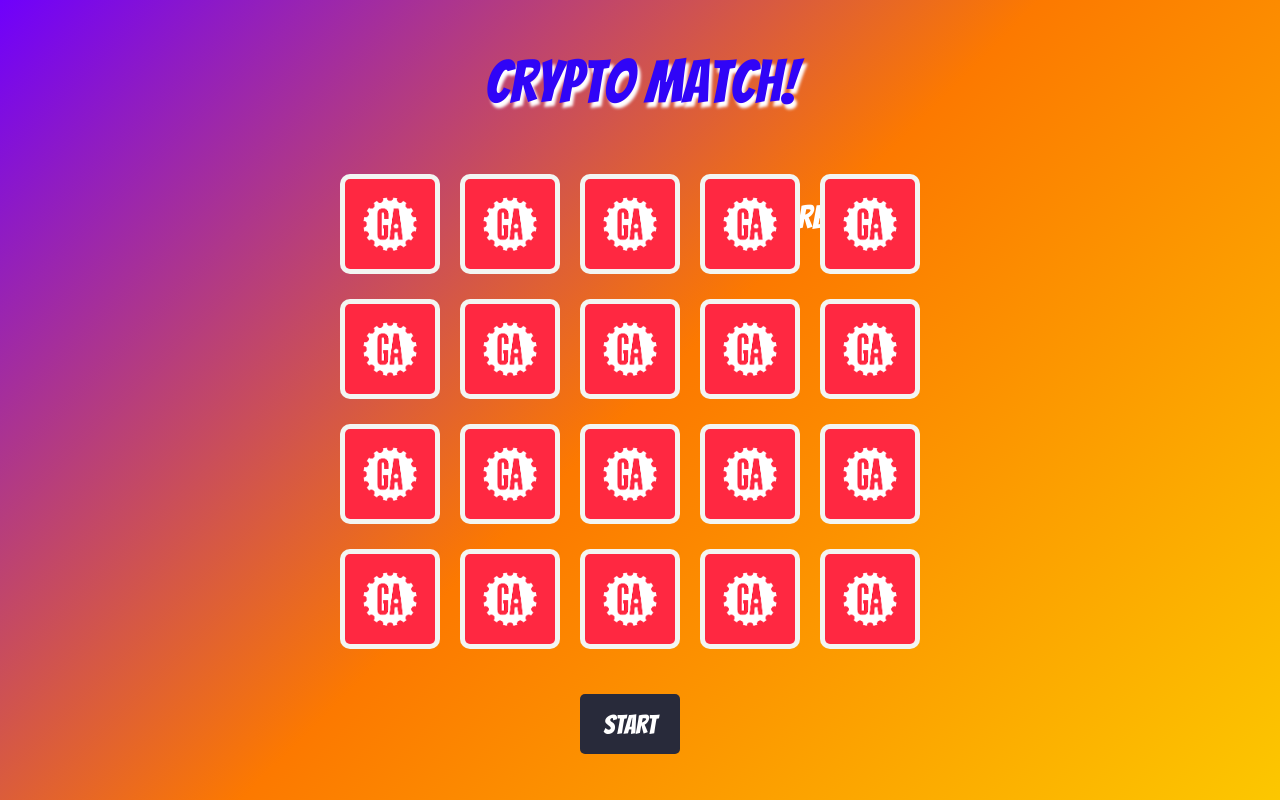
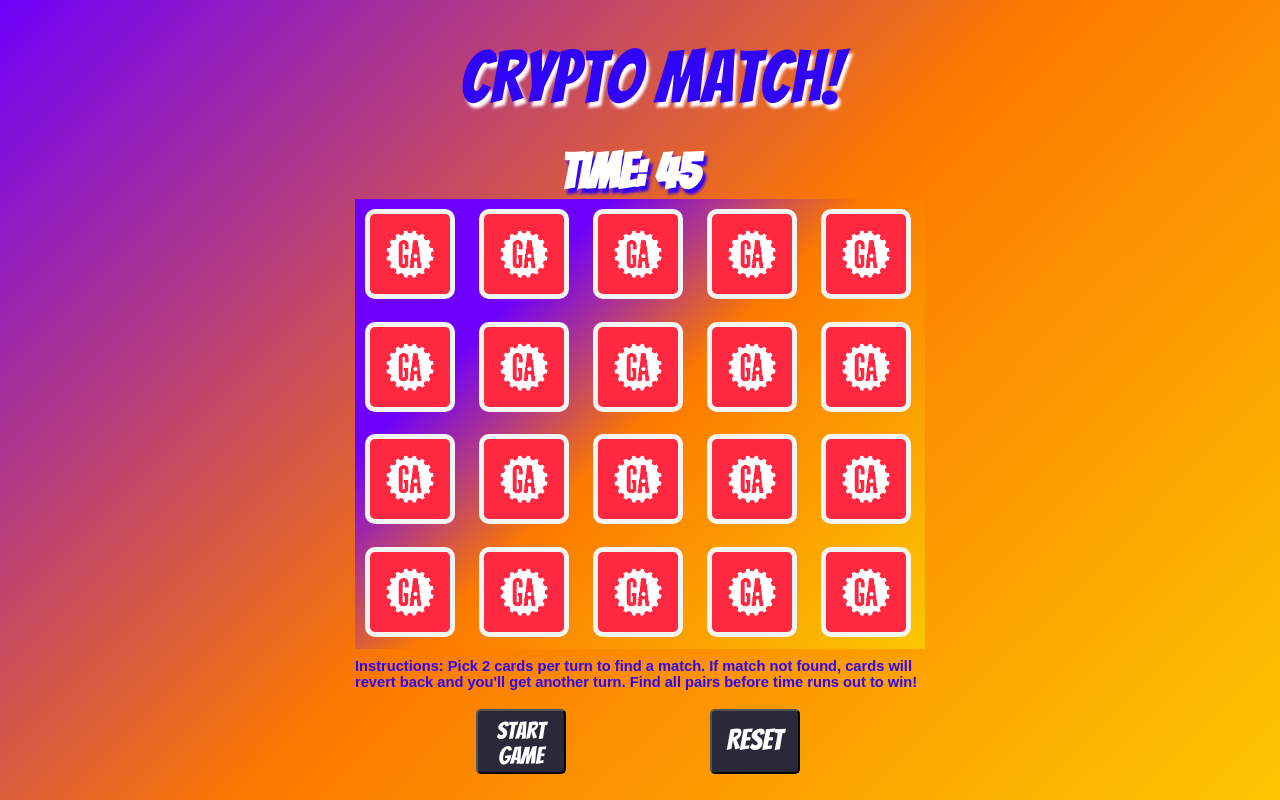
Before and after one commit to Eduarte783/Memory-Card-Game, a plain HTML site: page index.html in a window 1280 px wide. Drawn offline with Linux system fonts and the light colour scheme.

Commit message:
Update 5-12

```diff
--- a/index.html
+++ b/index.html
@@ -13,10 +13,9 @@
     <title>Crypto Match</title>
 </head>
 <body>
-    <p>Crypto Match!</p>
-    <div class="timer">60</div>
-    <div class="score">Score:</div>
             <div class="match-game">
+                <p>Crypto Match!</p>
+                <h2>Time: <span id="timer">45</span></h2>
                 <div class="match-card" data-framework="Bitcoin">
                     <img class="back-side" src="./img/GA_back_face.png" alt="Face">
                     <img class="front-side" src="./img/bitcoin.png" alt="Bitcoin">
@@ -97,9 +96,11 @@
                     <img class="back-side" src="./img/GA_back_face.png" alt="Face">
                     <img class="front-side" src="img/xrp.png" alt="XRP">
                 </div>
-                <button>START</button>
+                <button id="startGame" class="btn-success">Start Game</button>
+                <button id="resetGame" class="btn-reset">Reset</button>
+                <h1>Instructions: Pick 2 cards per turn to find a match. If match not found, cards will revert back and you'll get another turn. Find all pairs before time runs out to win!</h1>
             </div>
-        </div>
+
 </body>
 <script src="./script.js"></script>
 </html>
--- a/script.js
+++ b/script.js
@@ -1,8 +1,14 @@
+
+// Created Query Selector for elements. Looped thru with "forEach" with an eventListener. This way every time a card is clicked the "FlipCard" function is invoked
 const cards = document.querySelectorAll('.match-card');
+const reset = document.getElementById('resetGame');
+console.log("reset")
 
 let hasFlippedCard = false;
 let lockBoard = false;
 let firstCard, secondCard;
+
+// FLIPCARD invoked
 
 function flipCard() {
   if (lockBoard) return;
@@ -17,12 +23,15 @@ function flipCard() {
     return;
   }
 
-  // second click
+  // This one fires after second card is clicked
+
   secondCard = this;
   lockBoard = true;
 
   checkForMatch();
 }
+
+// Function to check when cards match, to keep cards facing forwards and if they do not match to be flipped back face-down.
 
 function checkForMatch() {
   let isMatch = firstCard.dataset.framework === secondCard.dataset.framework;
@@ -53,12 +62,61 @@ function resetBoard() {
   [firstCard, secondCard] = [null, null];
 }
 
-(function shuffle() {
-  cards.forEach(card => {
-    let randomPos = Math.floor(Math.random() * 20);
-    card.style.order = randomPos;
-  });
+// SHUFFLE function to randomly pick different images when restarting game.
 
+function shuffle() {
+     cards.forEach(card => {
+       let ramdomPos = Math.floor(Math.random() * 12);
+       card.style.order = ramdomPos;
+     });
+   };
+  shuffle()
+  cards.forEach(card => card.addEventListener('click', flipCard));
+  // Timer function //
+
+  let i = 0;
+  let startButton = document.getElementById("startGame")
+  startButton.addEventListener("click", startGame);
+
+
+  // RESTART Button
+  function startGame() {
+    cards.forEach(card => card.addEventListener('click', flipCard));
+    resetBoard();
+    //startButton.disabled = true;
+
+    timer = setInterval(startTimer, 1000);
+    //startTimer();
+  }
+
+  let count = 45
+  let timer;
+
+function startTimer() {
+  count--
+  document.getElementById("timer").innerText = count;
+
+  if (count === 0) {
+    clearInterval(timer);
+    lockBoard = true
+    document.getElementById("timer").innerText = "You Lost, Try Again!";
+
+}
+
+  /*  timer = setInterval(function () {
+
+        count = count++;
+        document.getElementById("timer").firstChild.innerText = count++;
+
+
+        if (count === 60) {
+            clearInterval(timer);
+            document.getElementById("timer").firstChild.innerText = "Game Over";
+        }
+    }, 1000);*/
+}
+
+//window.location.reload()
 
   // Timer/Coundown
 
@@ -70,15 +128,15 @@ function resetBoard() {
     var timer = setInterval( function() {
 
         var timeNow = +new Date;
-        var difference = ( timeNow - timeStart ) / 1000; //calculates time difference if game isn't in focus
+        var difference = ( timeNow - timeStart ) / 1000;
 
-        if (time > 0 && !win) {// if there is still time left and game isn't won, deduct time
+        if (time > 0 && !win) {
 
             time = 30;
             time = Math.floor( time - difference );
             $('.timer').text( time );
 
-        } else {//stop timer when time is run out
+        } else {
 
             outOfTime = true;
             alert("you have run out of time :(");
@@ -89,7 +147,3 @@ function resetBoard() {
     }, 250 );
 
 };*/
-
-});
-
-cards.forEach(card => card.addEventListener('click', flipCard));
--- a/style.css
+++ b/style.css
@@ -1,49 +1,111 @@
 
   body {
     margin: 0 auto;
-    display: inline;
+    display: grid;
     background: linear-gradient(135deg,  #6f00fc 0%,#fc7900 50%,#fcc700 100%);
-    display: flex;
     height: 100vh;
   }
 
   p {
     width: 420px;
     height: 120px;
+    display: grid;
     text-align: center;
-    position: relative;
-    top: 50px;
-    left: 1px;
-    right: auto;
-    margin: 0 auto;
+    position: absolute;
+    top: -52%;
+    left: 15%;
+    margin-bottom: 5px;
     font-family: 'Bangers', cursive;
-    font-size: 60px;
+    font-size: 55pt;
     color: rgb(48, 4, 247);
     text-shadow: 3px 5px 3px white;
 
   }
+  h2 {
+    font-family: 'Bangers', cursive;
+    font-size: 37pt;
+    display: inline-block;
+    color: white;
+    text-shadow: 3px 5px 3px rgb(43, 2, 249);
+    position: absolute;
+    text-align: center;
+    top: -21%;
+    right: 8%;
+    width: 500px;
+    height: 50px;
+
+   }
+
+   h1 {
+     font-family: Arial, Helvetica, sans-serif;
+     font-size: 11pt;
+      color: rgb(48, 4, 247);
+      display: grid;
+      position: absolute;
+      top: 102%;
+      margin: auto;
+      align-items: center;
+   }
 
   .match-game {
-    width: 600px;
-    height: 500px;
-    margin: 0 auto;
+    width: 570px;
+    height: 450px;
+    background: linear-gradient(135deg,  #6f00fc 25%,#fc7900 50%,#fcc700 100%);
+    margin: auto;
     position: absolute;
     top: 53%;
     left: 50%;
     transform: translate(-50%, -50%);
-    display: grid;
+    display: inline-grid;
     grid-template-columns: repeat(5, auto);
     perspective: 1000px;
   }
 
+  #startGame {
+    background: #282A3A;
+    color: #FFF;
+    width: 90px;
+    height: 65px;
+    display: grid;
+    text-align: center;
+    position: absolute;
+    padding: 7px;
+    top: 100%;
+    right: 63%;
+    margin-top: 60px;
+    border-radius: 5px;
+    cursor: pointer;
+    font-family: 'Bangers', cursive;
+    font-size: 18pt;
+ }
+
+ #resetGame {
+  background: #282A3A;
+  color: #FFF;
+  width: 90px;
+  height: 65px;
+  display: grid;
+  text-align: center;
+  position: absolute;
+  padding-top: 13px;
+  top: 100%;
+  right: 22%;
+  margin-top: 60px;
+  border-radius: 5px;
+  cursor: pointer;
+  font-family: 'Bangers', cursive;
+  font-size: 22pt;
+ }
+
   .match-card {
-    width: 90px;
-    height: 90px;
+    width: 80px;
+    height: 80px;
     position: relative;
     transform: scale(1);
     transform-style: preserve-3d;
     transition: transform .2s;
     box-shadow: 1px 1px 1px rgba(0,0,0,.3);
+    margin: 10px;
   }
 
   .match-card:active {
@@ -69,47 +131,3 @@
   .front-side {
     transform: rotateY(180deg);
   }
-
-  button {
-    background: #282A3A;
-    color: #FFF;
-    width: 100px;
-    height: 60px;
-    text-align: center;
-    position: absolute;
-    top: 520px;
-    right: 260px;
-    bottom: auto;
-    left: auto;
-    border-radius: 5px;
-    border: 2px;
-    cursor: pointer;
-    font-family: 'Bangers', cursive;
-    font-size: 20pt;
- }
-
- .timer {
-  font-family: 'Bangers', cursive;
-  font-size: 25pt;
-  color: white;
-  position: absolute;
-  text-align: center;
-  top: 200px;
-  right: 750px;
-  bottom: auto;
-  left: auto;
-  margin: auto;
- }
-
- .score {
-  font-family: 'Bangers', cursive;
-  font-size: 25pt;
-  color: white;
-  text-align: center;
-  position: absolute;
-  top: 200px;
-  right: 450px;
-  bottom: auto;
-  margin: auto;
-
- }
```
